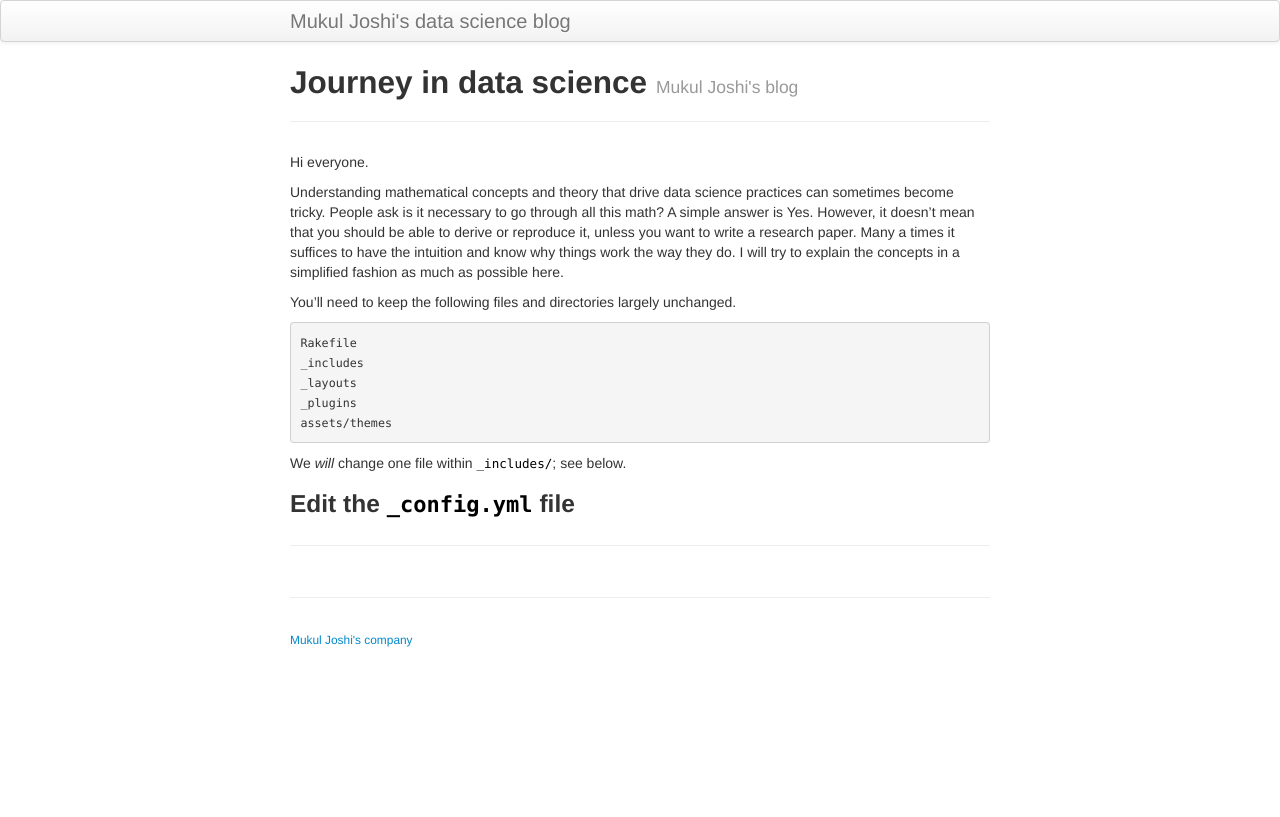
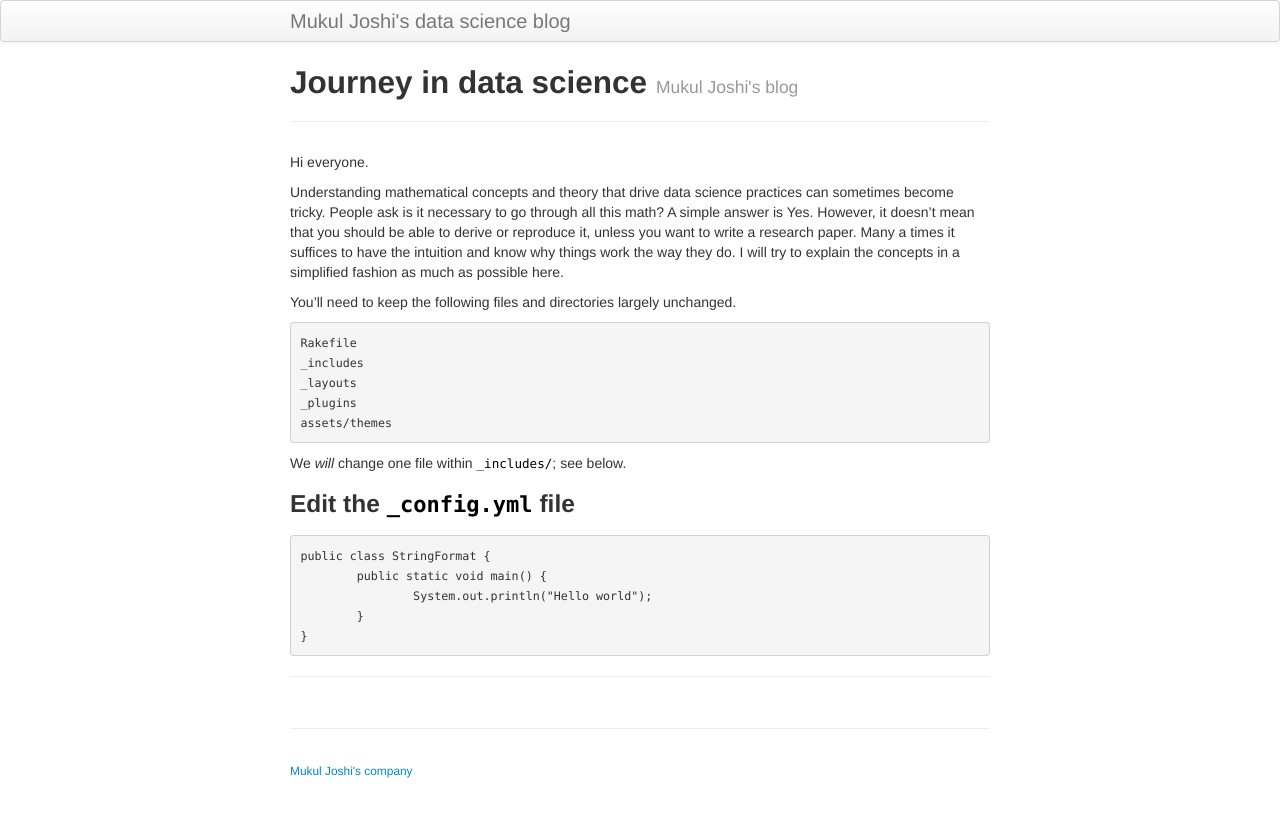
Before and after one commit to MukulJoshiPune/data_science_blog, a Jekyll site: the page built from index.md, in a window 1280 px wide. Shown: the top 817 px of the page. Built offline with Jekyll 4.4.1, drawn with Linux system fonts in a browser that asks for light colours.

Commit message:
Changed text

```diff
--- a/index.md
+++ b/index.md
@@ -21,5 +21,12 @@ We _will_ change one file within `_includes/`; see below.
 
 ### Edit the `_config.yml` file
 
+~~~~~~~~
+public class StringFormat {
+	public static void main() {
+		System.out.println("Hello world");
+	}
+}
+~~~~~~~~
 
 ---
```
